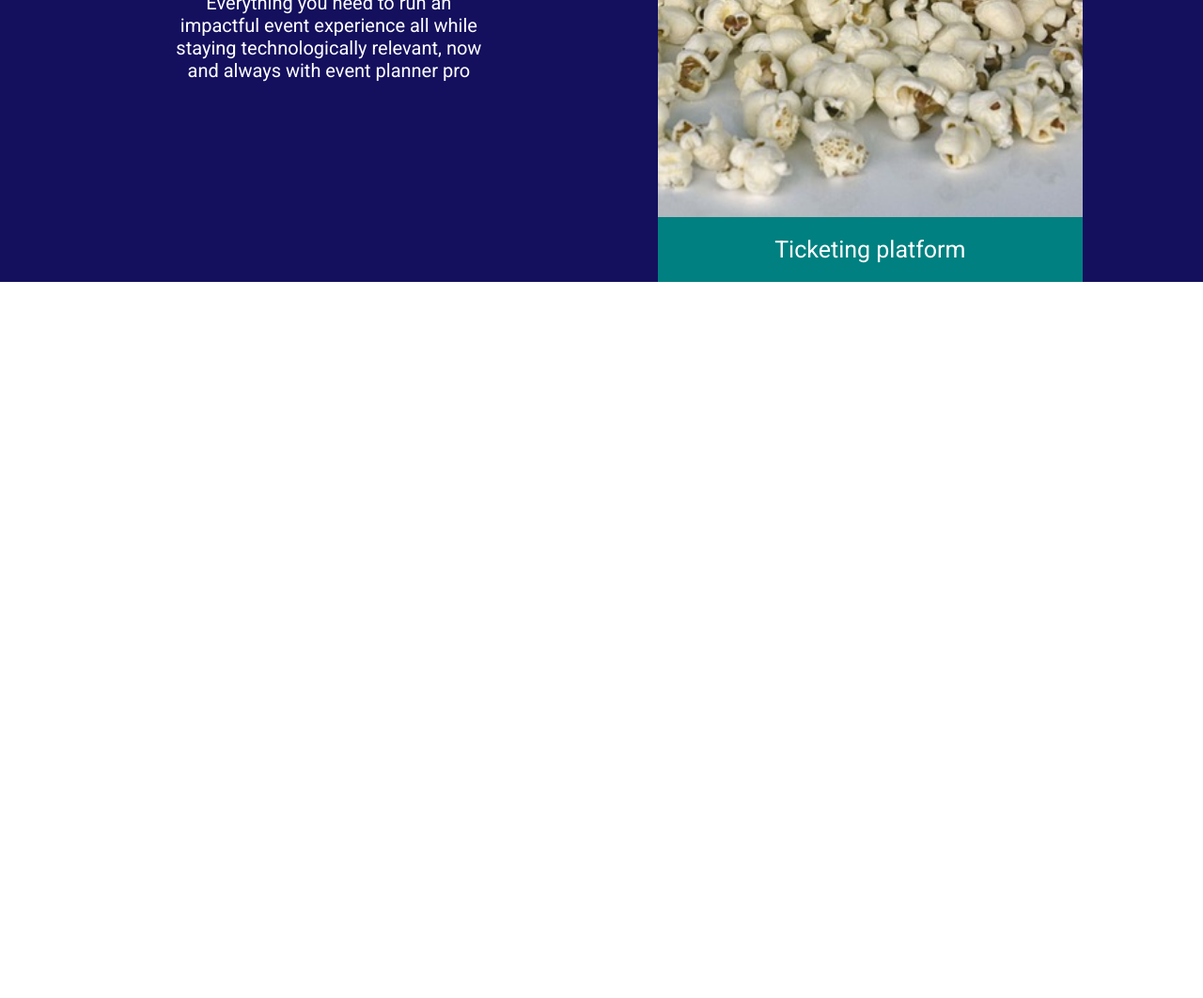
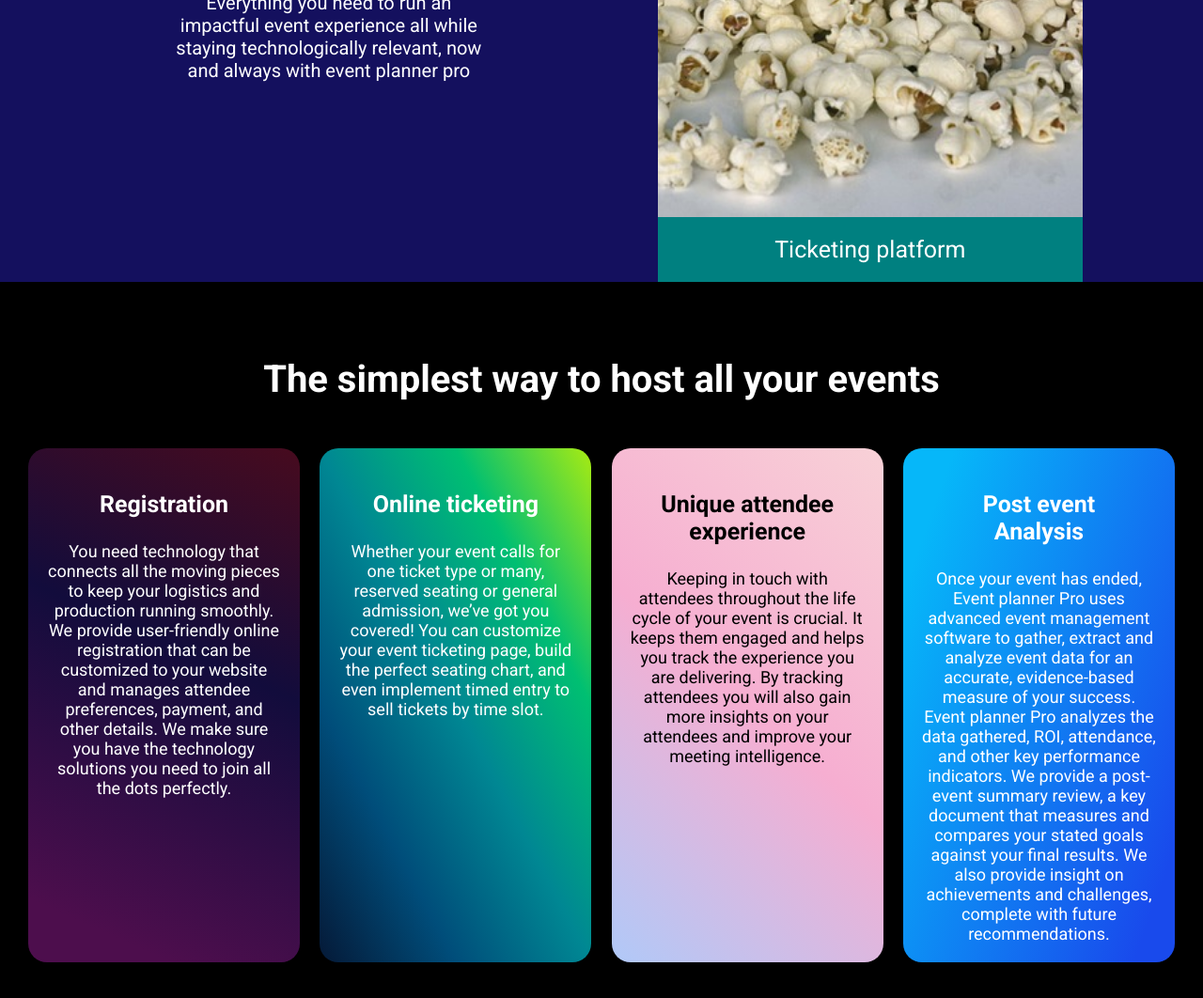
Before and after one commit to pastor-canayo/event_planner_pro, a plain HTML site: page index.html in a window 1280 px wide. Shown: the part 1405-2467 px from the top of the page at 94% size. Before the commit the page ends 1705 px from the top, so only its background shows below. Drawn offline with Linux system fonts and the light colour scheme; a web font is replaced by a local one.

Commit message:
added the card section

```diff
--- a/index.html
+++ b/index.html
@@ -20,13 +20,11 @@
 			such as registration, ticketing, attendee communication and post-event analysis</p>
 		</div>
 	</header>
+
 	<section class="show-case">
 		<div class="show-case-container">
-
 				<h2>All in one Event Management System</h2>
 			<div class="main-container">
-
-
 					<div class="show-case-para">
 						<h3>Built for the events of today and tomorrow</h3>
 						<p>Everything you need to run an impactful event experience
@@ -60,6 +58,32 @@
 			</div>
 		</div>
 	</section>
+
+	<section class="cards-events">
+		<h3>The simplest way to host all your events</h2>
+		<article class="cards-container ">
+			<div class="card-registration card">
+				<h2>Registration</h2>
+				<p>You need technology that connects all the moving pieces to keep your logistics and production running smoothly.
+
+				We provide user-friendly online registration that can be customized to your website and manages attendee preferences, payment, and other details. We make sure you have the technology solutions you need to join all the dots perfectly.</p>
+			</div>
+			<div class="card-ticketing card">
+				<h2>Online ticketing</h2>
+				<p>Whether your event calls for one ticket type or many, reserved seating or general admission, we’ve got you covered! You can customize your event ticketing page, build the perfect seating chart, and even implement timed entry to sell tickets by time slot.</p>
+			</div>
+			<div class="card-attendee card">
+				<h2>Unique attendee experience</h2>
+				<p>Keeping in touch with attendees throughout the life cycle of your event is crucial. It keeps them engaged and helps you track the experience you are delivering. By tracking attendees you will also gain more insights on your attendees and improve your meeting intelligence.</p>
+			</div>
+			<div class="card-post card">
+				<h2>Post event Analysis</h2>
+				<p>Once your event has ended, Event planner Pro uses advanced event management software to gather, extract and analyze event data for an accurate, evidence-based measure of your success.
+
+				Event planner Pro analyzes the data gathered, ROI, attendance, and other key performance indicators. We provide a post-event summary review, a key document that measures and compares your stated goals against your final results. We also provide insight on achievements and challenges, complete with future recommendations.</p>
+			</div>
+		</article>
+	</section>
 	<script src="js/main.js"></script>
 </body>
 </html>
--- a/styles/main.css
+++ b/styles/main.css
@@ -114,6 +114,72 @@ h1, p{
 }
 /*
 =================
+  Cards
+=================
+*/
+.cards-events{
+	background: #000;
+	padding: 30px;
+
+}
+.cards-events h3{
+	color: #fff;
+	text-align: center;
+	padding: 25px;
+	font-size: 30px;
+
+}
+.cards-events h2{
+	color: #fff;
+	text-align: center;
+	padding: 25px;
+	font-size: 25px;
+
+}
+.card-registration, .card-ticketing, .card-attendee, .card-post{
+	margin-bottom: 20px;
+}
+.card-registration{
+	background: linear-gradient(204deg, rgba(70,11,31,1) 1%, rgba(18,12,60,1) 40%, rgba(77,14,77,1) 90%);
+	padding: 20px;
+	border-radius: 20px;
+}
+.card-registration p{
+	font-size: 18px;
+}
+.card-ticketing{
+    background-image: linear-gradient(to right top, #051937, #004d7a, #008793, #00bf72, #a8eb12);
+    padding: 20px;
+    border-radius: 20px;
+}
+.card-ticketing p{
+	font-size: 18px;
+}
+.card-attendee{
+	background: linear-gradient(42deg, rgba(176,201,248,1) 0%, rgba(246,174,209,1) 50%, rgba(248,209,215,1) 100%);
+	padding: 20px;
+    border-radius: 20px;
+
+}
+.card-attendee h2{
+    color: #000;
+}
+.card-attendee p{
+	font-size: 18px;
+	 color: #000;
+}
+.card-post{
+	 background: #3bade3;
+	 background: linear-gradient(109.6deg, rgb(6, 183, 249) 11.2%, rgb(25, 74, 236) 91.1%);
+	 padding: 20px;
+    border-radius: 20px;
+}
+
+.card-post p{
+	font-size: 18px;
+}
+/*
+=================
   Media Queries
 =================
 */
@@ -128,18 +194,18 @@ h1, p{
 		max-width: 1170px;
 		margin: 0 auto;
 	}
-	h1, p{
-		width: 50%;
-	}
+
 	.header-container h1{
 		font-size: 50px;
 		background: rgba(2,3,129, 1);
 		padding: 20px;
+		width: 50%;
 	}
 	.header-container p{
 		font-size: 30px;
 		background: rgba(153,33,5,1);
 		padding: 20px;
+		width: 50%;
 	}
 	.show-case-container{
 		width: 80vw;
@@ -157,6 +223,20 @@ h1, p{
    }
    .para{
    		width: 100%;
+   }
+   .cards-container{
+   		display: flex;
+   		flex-wrap: wrap;
+   		justify-content: space-between;
+   		text-align: center;
+
+   }
+   .cards-events h3{
+   		padding: 50px;
+   }
+   .card{
+   		flex: 0 0 calc(50% - 1rem);
+
    }
 }
 @media screen and (min-width: 992px){
@@ -178,5 +258,12 @@ h1, p{
 		font-size: 50px;
 		padding: 60px;
 	}
+	.card{
+   		flex: 0 0 calc(25% - 1rem);
+
+   }
+   .cards-events h3{
+   		font-size: 40px;
+   }
 
 }
```
